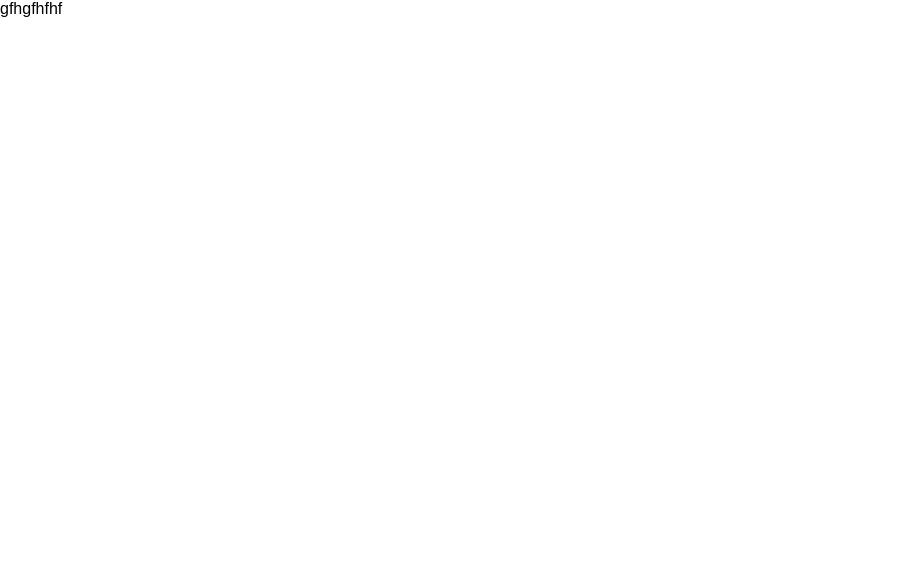
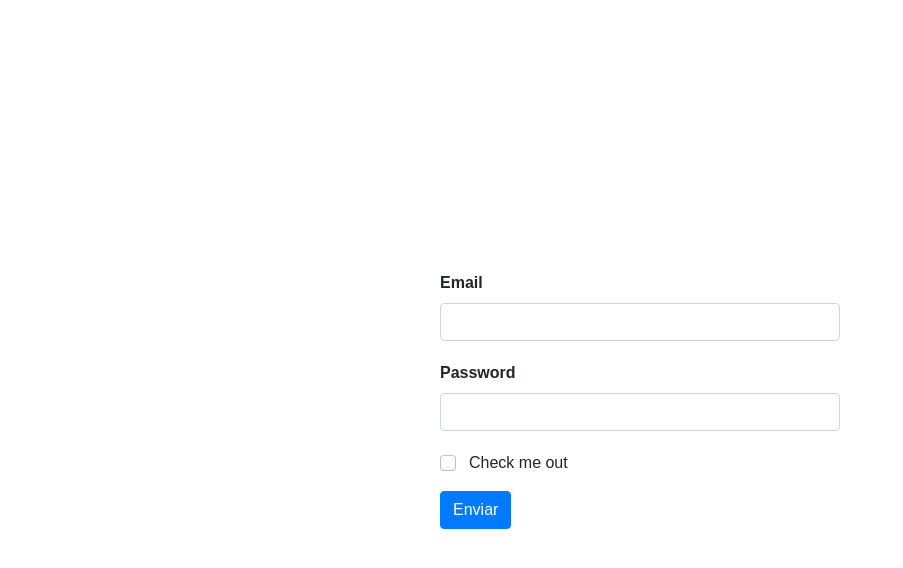
Before and after one commit to deakamm/ujuego, a React (Create React App) app: page /login in a window 1280 px wide. Shown: the top 568 px of the page, without its empty margins (0-903 px from the left). Built offline with nearby package versions, Linux system fonts and the light colour scheme.

Commit message:
commit by style category

```diff
--- a/public/index.html
+++ b/public/index.html
@@ -15,6 +15,7 @@
       user's mobile device or desktop. See https://developers.google.com/web/fundamentals/web-app-manifest/
     -->
     <link rel="manifest" href="%PUBLIC_URL%/manifest.json" />
+    <link href="https://cdn.jsdelivr.net/npm/bootstrap@5.0.2/dist/css/bootstrap.min.css" rel="stylesheet" integrity="sha384-EVSTQN3/azprG1Anm3QDgpJLIm9Nao0Yz1ztcQTwFspd3yD65VohhpuuCOmLASjC" crossorigin="anonymous">
     <!--
       Notice the use of %PUBLIC_URL% in the tags above.
       It will be replaced with the URL of the `public` folder during the build.
--- a/src/Vistas/Main.jsx
+++ b/src/Vistas/Main.jsx
@@ -1,13 +1,17 @@
 import React from 'react'
 import Navbar from '../components/Navbar/Navbar';
 import Header from '../components/header/Header';
+import JuegoPage from '../components/Categorias/JuegoPage';
 import Footer from '../components/footer/Footer';
+
 // import FormUser from  '../components/FormUser/FormUser';
+
 const Main = () => {
   return (
     <div>
         <Navbar/>
         <Header/>
+        <JuegoPage/>
         {/* <FormUser/> */}
         <Footer/>
 
--- /dev/null
+++ b/src/components/Categorias/JuegoPage.css
@@ -0,0 +1,33 @@
+.cards {
+    list-style: none;
+    display: flex;
+    flex-wrap: wrap;
+    justify-content: center;
+    }
+
+    .card {
+    margin: 20px;
+    padding: 20px;
+    border: 1px solid #ccc;
+    border-radius: 5px;
+    width: 300px;
+    text-align: center;
+    box-shadow: 0px 0px 10px rgba(0, 0, 0, 0.2);
+    }
+
+    .card img {
+    max-width: 100%;
+    height: auto;
+    border-radius: 5px;
+    margin-bottom: 10px;
+    }
+
+    .card-title {
+    font-size: 24px;
+    margin-bottom: 10px;
+    }
+
+    .card-text {
+    font-size: 16px;
+    color: #666;
+    }
--- a/src/components/Categorias/JuegoPage.jsx
+++ b/src/components/Categorias/JuegoPage.jsx
@@ -1,6 +1,7 @@
 import React, { useState, useEffect } from 'react';
+import './JuegoPage.css';
 
-function JuegoPage() {
+function JuegoPage () {
   const [superheroes, setSuperheroes] = useState([]);
 
   useEffect(() => {
@@ -17,11 +18,14 @@ function JuegoPage() {
   }
 
   return (
-    <ul>
+    <ul className='cards'>
       {superheroes.map(superhero => (
-        <li key={superhero.id}>
+        <li className='card' key={superhero.id}>
           <img src={superhero.images.sm} alt={superhero.name} />
-          <h2>{superhero.name}</h2>
+          <div className="card-body">
+          <h2 className="card-title">{superhero.name}</h2>
+          <p className="card-text">{superhero.connections.groupAffiliation}</p>
+          </div>
         </li>
       ))}
     </ul>
--- a/src/components/Navbar/Navbar.jsx
+++ b/src/components/Navbar/Navbar.jsx
@@ -23,7 +23,7 @@ const Navbar = () => {
           <img src='./logoU.png' alt="Logo para UGAME" className='logoUgame' />
         </Link>
         <div className="menu">
-          <Link to="/index" className="menu">
+          <Link to="/" className="menu">
            Inicio
           </Link>
           <Link to="/categories" className="menu" >
--- /dev/null
+++ b/src/components/login/Login.css
@@ -0,0 +1,27 @@
+.form-container {
+    display: flex;
+    justify-content: center;
+    align-items: center;
+    height: 100vh;
+    }
+
+    .form-container form {
+    width: 400px;
+    }
+
+    .form-label {
+    font-weight: bold;
+    }
+
+    .form-control {
+    margin-bottom: 20px;
+    }
+
+    .form-check-label {
+    margin-left: 5px;
+    }
+
+    .btn-primary {
+    background-color: #007bff;
+    border-color: #007bff;
+    }
--- a/src/components/login/Login.jsx
+++ b/src/components/login/Login.jsx
@@ -1,9 +1,24 @@
 import React from 'react'
+import './Login.css';
 
 function Login() {
   return (
-    <div>
-      gfhgfhfhf
+    <div className="form-container">
+  <form>
+  <div className="mb-3">
+    <label htmlFor="Email" className="form-label">Email</label>
+    <input type="email" className="form-control" />
+  </div>
+  <div className="mb-3">
+    <label htmlFor="Password" className="form-label">Password</label>
+    <input type="password" className="form-control"/>
+  </div>
+  <div className="mb-3 form-check">
+    <input type="checkbox" className="form-check-input"/>
+    <label className="form-check-label" htmlFor="exampleCheck1">Check me out</label>
+  </div>
+  <button type="submit" className="btn btn-primary">Enviar</button>
+</form>
     </div>
   )
 }
```
